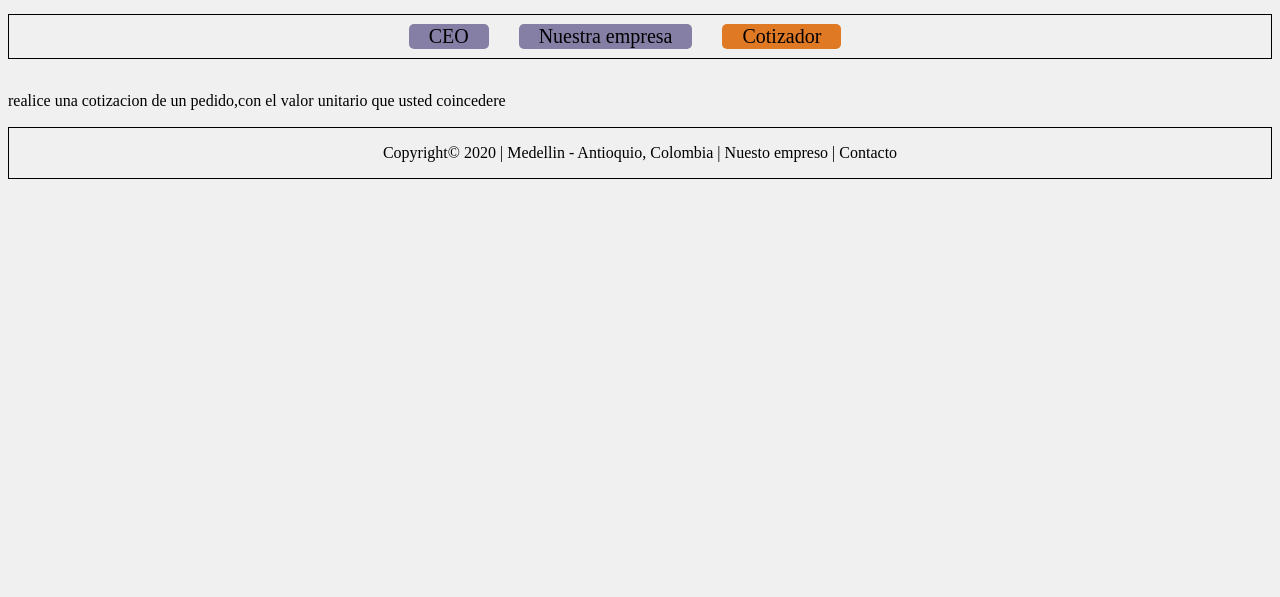
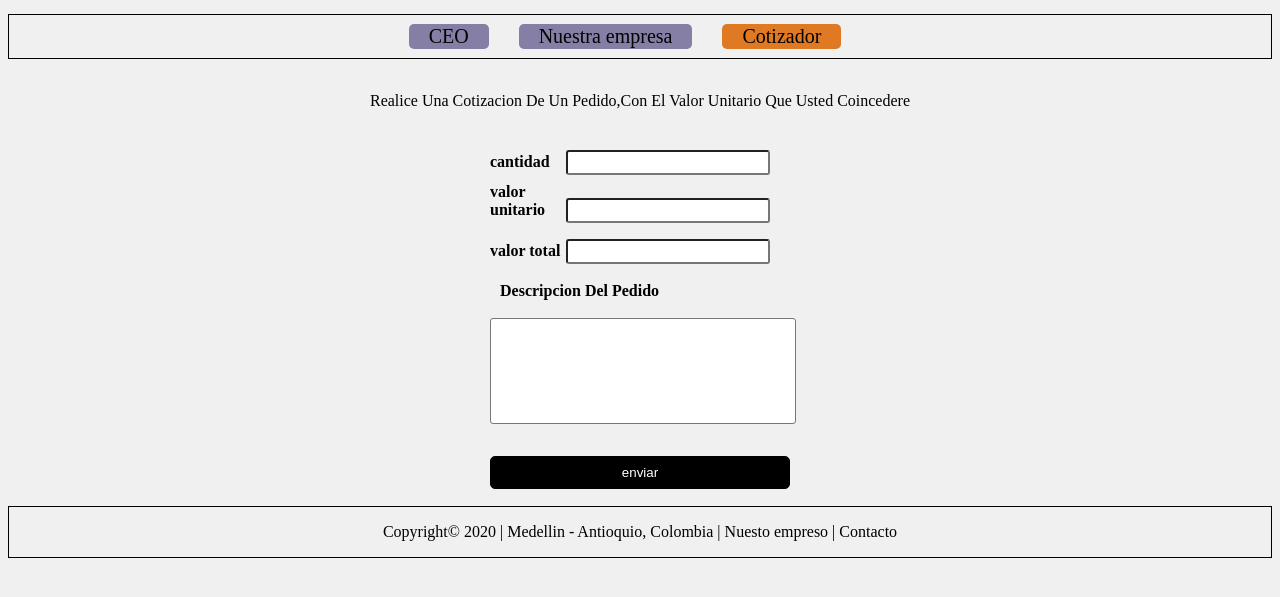
Before and after one commit to kira4489/Maquetado-web, a plain HTML site: page cotizaciones.html in a window 1280 px wide. Shown: the part 117-714 px from the top of the page. Drawn offline with Linux system fonts and the light colour scheme.

Commit message:
actualizaciones6

```diff
--- a/cotizaciones.html
+++ b/cotizaciones.html
@@ -3,7 +3,7 @@
   <head>
     <meta charset="UTF-8" />
     <meta name="viewport" content="width=device-width, initial-scale=1.0" />
-    <link rel="stylesheet" href="css/estilos2.css">
+    <link rel="stylesheet" href="css/estilos2.css" />
     <title>Document</title>
   </head>
   <body>
@@ -19,7 +19,23 @@
     </nav>
     <main>
       <section>
-        <p>realice una cotizacion de un pedido,con el valor unitario que usted coincedere</p>
+        <p>
+          realice una cotizacion de un pedido,con el valor unitario que usted
+          coincedere
+        </p>
+        <form>
+          <label for="number">cantidad</label>
+          <input type="number" name="number" id="nombre" min="10" max="100" />
+          <label for="valorunita">valor unitario</label>
+          <input type="text" name="valor2" id="valorunita" />
+          <label for="valortotal">valor total</label>
+          <input type="text" name="valor" id="valortotal" />
+          <label for="descripcion" class="description"
+            >descripcion del pedido</label
+          >
+          <textarea name="descripcion" for="descripcion"></textarea>
+          <input type="submit" name="enviar" value="enviar" />
+        </form>
       </section>
     </main>
     <footer class="mi_borde">
--- a/css/estilos2.css
+++ b/css/estilos2.css
@@ -54,6 +54,70 @@ body {
     grid-area: main;
   }
 
+
+section p{
+  display: flex;
+  justify-content: center;
+  text-transform: capitalize;
+}
+
+
+
+form{
+    width:300px;
+    padding:16px;
+    border-radius:10px;
+    margin:auto;
+  }
+
+  form label{
+    width:72px;
+    font-weight:bold;
+    display:inline-block;
+    /* text-transform: capitalize; */
+  }
+
+  form input[type="number"],
+  form input[type="email"],
+  form input[type="text"]{
+    width:180px;
+    padding:3px 10px;
+  border-radius:3px;
+   margin:8px 0;
+    display:inline-block;
+  }
+
+  form input[type="submit"]{
+    width:100%;
+    padding:8px 16px;
+    margin-top:32px;
+    border:1px solid #000;
+    border-radius:5px;
+    display:block;
+    color:#fff;
+    background-color:#000;
+  }
+
+  form input[type="submit"]:hover{
+    cursor:pointer;
+  }
+
+  textarea{
+    width:100%;
+    height:100px;
+    border-radius:3px;
+   	margin:8px 0;
+    resize: horizontal;
+    resize:none;
+    display:block;
+  }
+
+  .description{
+    width: 100%;
+   margin: 10px;
+   text-transform: capitalize;
+  }
+
   footer {
     grid-area: footer;
     text-align: center;
```
